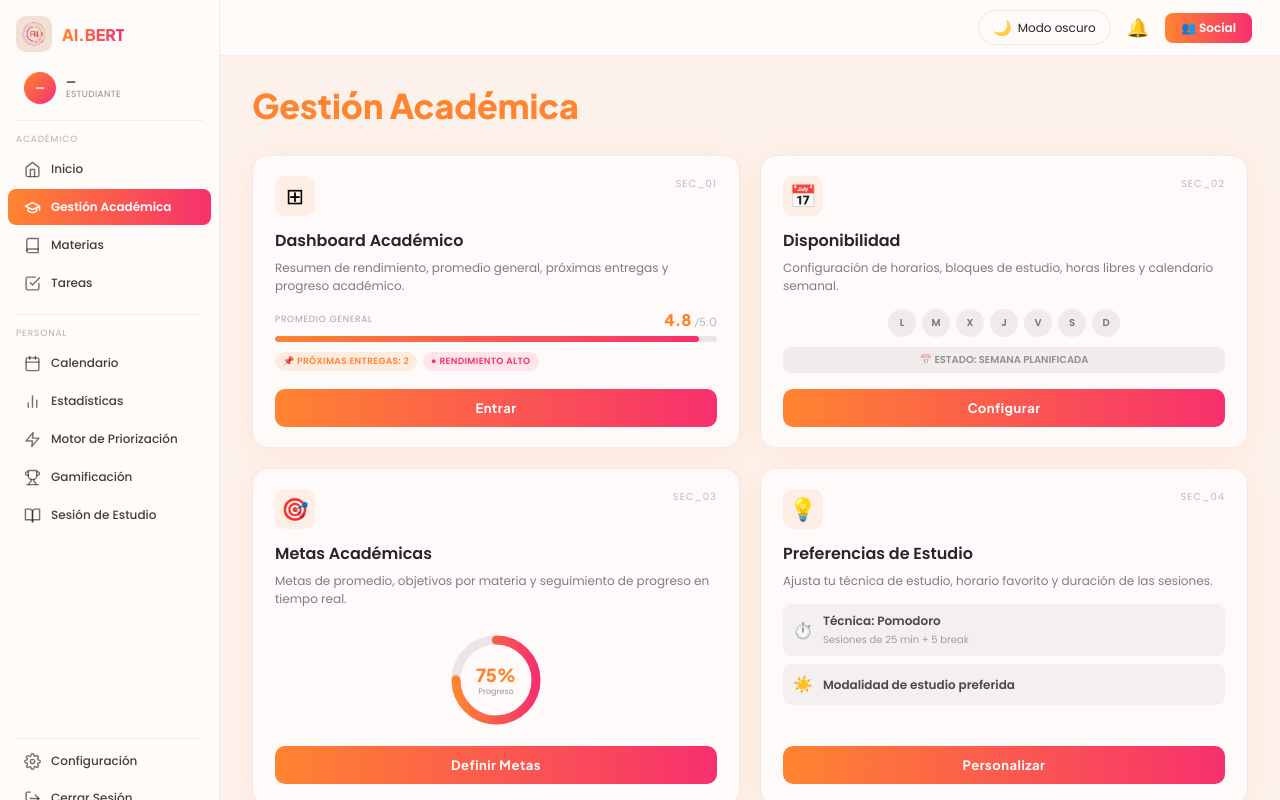
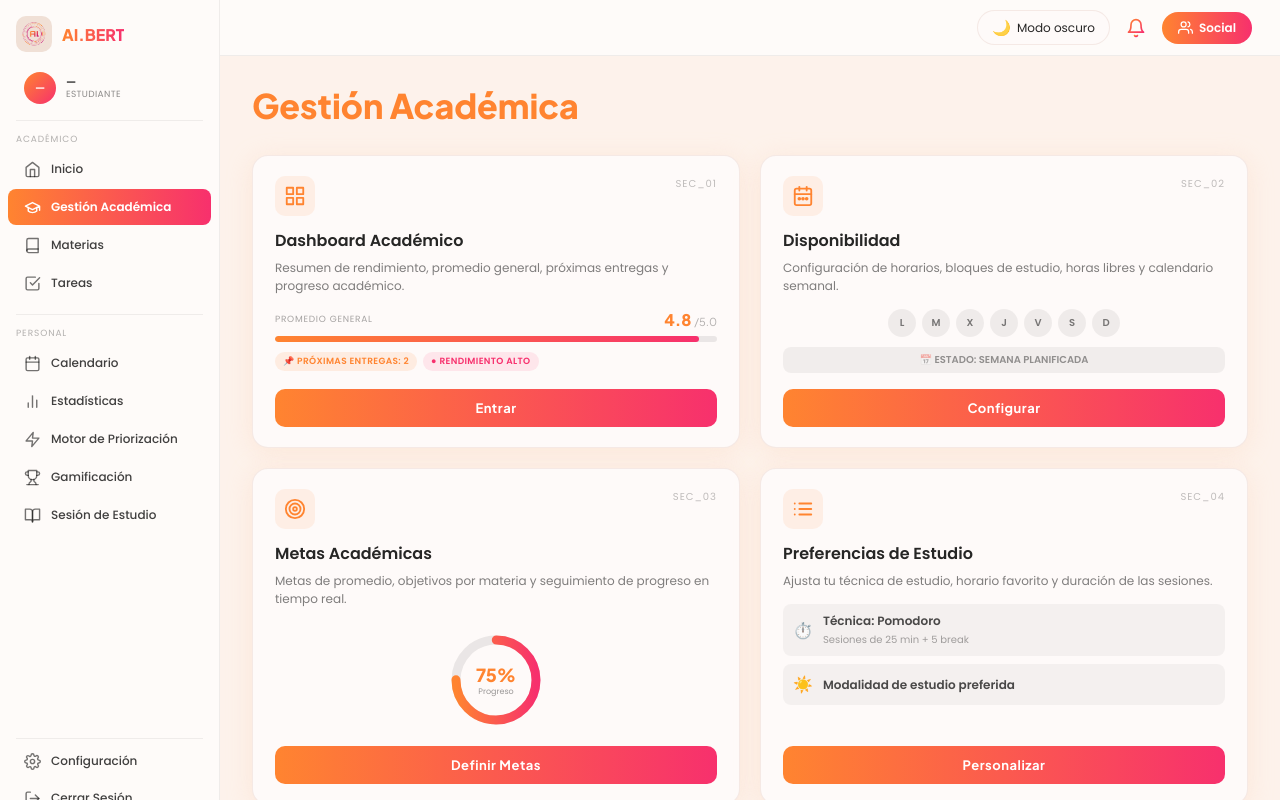
Before and after one commit to AI-BERT-BACKEND/FRONTEND, a React (Vite) app: page /gestion in a window 1280 px wide. Built offline with nearby package versions, Linux system fonts and the light colour scheme.

Commit message:
Correcion iconos academic management

```diff
--- a/src/pages/AcademicManagement.jsx
+++ b/src/pages/AcademicManagement.jsx
@@ -2,10 +2,82 @@ import React from 'react';
 import { useNavigate } from 'react-router-dom';
 import Sidebar from '../components/Sidebar';
 
+/* ── SVG Icons para cada tarjeta ── */
+const DashboardIcon = ({ isDark }) => (
+  <svg width="22" height="22" viewBox="0 0 24 24" fill="none"
+    stroke={isDark ? '#FF5B2E' : '#FF8430'} strokeWidth="2"
+    strokeLinecap="round" strokeLinejoin="round">
+    <rect x="3" y="3" width="7" height="7"/><rect x="14" y="3" width="7" height="7"/>
+    <rect x="14" y="14" width="7" height="7"/><rect x="3" y="14" width="7" height="7"/>
+  </svg>
+);
+
+const CalendarIcon = ({ isDark }) => (
+  <svg width="22" height="22" viewBox="0 0 24 24" fill="none"
+    stroke={isDark ? '#FF5B2E' : '#FF8430'} strokeWidth="2"
+    strokeLinecap="round" strokeLinejoin="round">
+    <rect x="3" y="4" width="18" height="18" rx="2"/>
+    <line x1="16" y1="2" x2="16" y2="6"/>
+    <line x1="8" y1="2" x2="8" y2="6"/>
+    <line x1="3" y1="10" x2="21" y2="10"/>
+    <circle cx="8" cy="15" r="1" fill={isDark ? '#FF5B2E' : '#FF8430'}/>
+    <circle cx="12" cy="15" r="1" fill={isDark ? '#FF5B2E' : '#FF8430'}/>
+    <circle cx="16" cy="15" r="1" fill={isDark ? '#FF5B2E' : '#FF8430'}/>
+  </svg>
+);
+
+const MetasIcon = ({ isDark }) => (
+  <svg width="22" height="22" viewBox="0 0 24 24" fill="none"
+    stroke={isDark ? '#FF5B2E' : '#FF8430'} strokeWidth="2"
+    strokeLinecap="round" strokeLinejoin="round">
+    <circle cx="12" cy="12" r="10"/>
+    <circle cx="12" cy="12" r="6"/>
+    <circle cx="12" cy="12" r="2"/>
+  </svg>
+);
+
+const PreferenciasIcon = ({ isDark }) => (
+  <svg width="22" height="22" viewBox="0 0 24 24" fill="none"
+    stroke={isDark ? '#FF5B2E' : '#FF8430'} strokeWidth="2"
+    strokeLinecap="round" strokeLinejoin="round">
+    <line x1="8" y1="6" x2="21" y2="6"/>
+    <line x1="8" y1="12" x2="21" y2="12"/>
+    <line x1="8" y1="18" x2="21" y2="18"/>
+    <line x1="3" y1="6" x2="3.01" y2="6"/>
+    <line x1="3" y1="12" x2="3.01" y2="12"/>
+    <line x1="3" y1="18" x2="3.01" y2="18"/>
+  </svg>
+);
+
+/* ── Campana y Social para topbar ── */
+const BellIcon = ({ isDark }) => (
+  <svg width="20" height="20" viewBox="0 0 24 24" fill="none" strokeWidth="2"
+    strokeLinecap="round" strokeLinejoin="round">
+    <defs>
+      <linearGradient id="bellGradAM" x1="0%" y1="0%" x2="100%" y2="100%">
+        <stop offset="0%" stopColor={isDark ? '#FF5B2E' : '#FF8430'}/>
+        <stop offset="100%" stopColor={isDark ? '#C4107A' : '#F7306D'}/>
+      </linearGradient>
+    </defs>
+    <path d="M18 8A6 6 0 0 0 6 8c0 7-3 9-3 9h18s-3-2-3-9" stroke="url(#bellGradAM)"/>
+    <path d="M13.73 21a2 2 0 0 1-3.46 0" stroke="url(#bellGradAM)"/>
+  </svg>
+);
+
+const SocialIcon = () => (
+  <svg width="15" height="15" viewBox="0 0 24 24" fill="none"
+    stroke="#fff" strokeWidth="2" strokeLinecap="round" strokeLinejoin="round">
+    <path d="M17 21v-2a4 4 0 0 0-4-4H5a4 4 0 0 0-4 4v2"/>
+    <circle cx="9" cy="7" r="4"/>
+    <path d="M23 21v-2a4 4 0 0 0-3-3.87"/>
+    <path d="M16 3.13a4 4 0 0 1 0 7.75"/>
+  </svg>
+);
+
 const SECCIONES = [
   {
     id: 'SEC_01',
-    icon: '⊞',
+    IconComp: DashboardIcon,
     titulo: 'Dashboard Académico',
     descripcion: 'Resumen de rendimiento, promedio general, próximas entregas y progreso académico.',
     path: '/gestion/dashboard',
@@ -14,7 +86,7 @@ const SECCIONES = [
   },
   {
     id: 'SEC_02',
-    icon: '📅',
+    IconComp: CalendarIcon,
     titulo: 'Disponibilidad',
     descripcion: 'Configuración de horarios, bloques de estudio, horas libres y calendario semanal.',
     path: '/gestion/disponibilidad',
@@ -23,7 +95,7 @@ const SECCIONES = [
   },
   {
     id: 'SEC_03',
-    icon: '🎯',
+    IconComp: MetasIcon,
     titulo: 'Metas Académicas',
     descripcion: 'Metas de promedio, objetivos por materia y seguimiento de progreso en tiempo real.',
     path: '/gestion/metas',
@@ -32,7 +104,7 @@ const SECCIONES = [
   },
   {
     id: 'SEC_04',
-    icon: '💡',
+    IconComp: PreferenciasIcon,
     titulo: 'Preferencias de Estudio',
     descripcion: 'Ajusta tu técnica de estudio, horario favorito y duración de las sesiones.',
     path: '/gestion/preferencias',
@@ -43,7 +115,7 @@ const SECCIONES = [
 
 const DIAS = ['L', 'M', 'X', 'J', 'V', 'S', 'D'];
 
-const GestionAcademica = ({ theme = 'light', onToggleTheme }) => {
+const AcademicManagement = ({ theme = 'light', onToggleTheme }) => {
   const isDark = theme === 'dark';
   const [sidebarCollapsed, setSidebarCollapsed] = React.useState(false);
   const navigate = useNavigate();
@@ -87,7 +159,7 @@ const GestionAcademica = ({ theme = 'light', onToggleTheme }) => {
     }
     if (extra === 'circular') {
       return (
-        <div style={{ ...s.extraBlock, alignItems: 'center', display: 'flex', justifyContent: 'center', paddingTop: 8 }}>
+        <div style={{ ...s.extraBlock, display: 'flex', justifyContent: 'center', paddingTop: 8 }}>
           <CircleProgress pct={75} isDark={isDark} label="Progreso" />
         </div>
       );
@@ -129,36 +201,29 @@ const GestionAcademica = ({ theme = 'light', onToggleTheme }) => {
               <span style={{ fontSize: 15 }}>{isDark ? '☀️' : '🌙'}</span>
               <span style={{ fontSize: 12 }}>{isDark ? 'Modo claro' : 'Modo oscuro'}</span>
             </button>
-            <button style={s.iconBtn}>🔔</button>
-            <button style={s.socialBtn}>👥 Social</button>
+            <button style={s.iconBtn}><BellIcon isDark={isDark} /></button>
+            <button style={s.socialBtn}><SocialIcon /> Social</button>
           </div>
         </div>
 
         {/* CONTENT */}
         <div style={s.scrollArea}>
           <div style={s.content}>
-            {/* TÍTULO - solo en modo claro según diseño */}
-            {!isDark && (
-              <h1 style={s.pageTitle}>Gestión Académica</h1>
-            )}
+            {!isDark && <h1 style={s.pageTitle}>Gestión Académica</h1>}
 
-            {/* GRID DE TARJETAS */}
             <div style={s.grid2}>
               {SECCIONES.map(sec => (
                 <div key={sec.id} style={s.card}>
                   <div style={s.cardTop}>
-                    <div style={s.cardIcon}>{sec.icon}</div>
+                    <div style={s.cardIcon}>
+                      <sec.IconComp isDark={isDark} />
+                    </div>
                     <span style={s.secId}>{sec.id}</span>
                   </div>
                   <div style={s.cardTitle}>{sec.titulo}</div>
                   <div style={s.cardDesc}>{sec.descripcion}</div>
-
                   {renderExtra(sec.extra)}
-
-                  <button
-                    style={s.cardBtn}
-                    onClick={() => navigate(sec.path)}
-                  >
+                  <button style={s.cardBtn} onClick={() => navigate(sec.path)}>
                     {sec.accion}
                   </button>
                 </div>
@@ -181,18 +246,16 @@ const CircleProgress = ({ pct, isDark, label }) => {
       <svg width="100" height="100" viewBox="0 0 100 100">
         <defs>
           <linearGradient id="cg2" x1="0%" y1="0%" x2="100%" y2="0%">
-            <stop offset="0%" stopColor={isDark ? '#FF5B2E' : '#FF8430'} />
-            <stop offset="100%" stopColor={isDark ? '#C4107A' : '#F7306D'} />
+            <stop offset="0%" stopColor={isDark ? '#FF5B2E' : '#FF8430'}/>
+            <stop offset="100%" stopColor={isDark ? '#C4107A' : '#F7306D'}/>
           </linearGradient>
         </defs>
         <circle cx="50" cy="50" r={r} fill="none"
-          stroke={isDark ? 'rgba(255,255,255,0.08)' : 'rgba(0,0,0,0.08)'}
-          strokeWidth="9" />
+          stroke={isDark ? 'rgba(255,255,255,0.08)' : 'rgba(0,0,0,0.08)'} strokeWidth="9"/>
         <circle cx="50" cy="50" r={r} fill="none"
           stroke="url(#cg2)" strokeWidth="9"
           strokeDasharray={`${dash} ${circ - dash}`}
-          strokeDashoffset={circ / 4}
-          strokeLinecap="round" />
+          strokeDashoffset={circ / 4} strokeLinecap="round"/>
       </svg>
       <div style={{
         position: 'absolute', inset: 0,
@@ -216,271 +279,146 @@ const CircleProgress = ({ pct, isDark, label }) => {
 
 const getStyles = (isDark) => ({
   root: {
-    display: 'flex',
-    minHeight: '100vh',
-    width: '100%',
+    display: 'flex', minHeight: '100vh', width: '100%',
     backgroundColor: isDark ? '#050208' : '#FDF2EB',
     fontFamily: "'Poppins', sans-serif",
-    position: 'relative',
-    margin: 0,
-    padding: 0,
-    boxSizing: 'border-box',
+    position: 'relative', margin: 0, padding: 0, boxSizing: 'border-box',
   },
   grid: {
-    position: 'fixed',
-    inset: 0,
-    backgroundImage: `
-      linear-gradient(${isDark ? 'rgba(4,27,54,0.7)' : 'rgba(253,238,230,0.9)'} 1px, transparent 1px),
-      linear-gradient(90deg, ${isDark ? 'rgba(4,27,54,0.7)' : 'rgba(253,238,230,0.9)'} 1px, transparent 1px)
-    `,
+    position: 'fixed', inset: 0,
+    backgroundImage: isDark
+      ? `linear-gradient(rgba(30,80,160,0.35) 1px, transparent 1px), linear-gradient(90deg, rgba(30,80,160,0.35) 1px, transparent 1px)`
+      : `linear-gradient(rgba(220,150,120,0.25) 1px, transparent 1px), linear-gradient(90deg, rgba(220,150,120,0.25) 1px, transparent 1px)`,
     backgroundSize: '36px 36px',
-    pointerEvents: 'none',
-    zIndex: 0,
+    pointerEvents: 'none', zIndex: 0,
   },
   main: {
-    flex: 1,
-    display: 'flex',
-    flexDirection: 'column',
-    position: 'relative',
-    zIndex: 1,
-    minWidth: 0,
+    flex: 1, display: 'flex', flexDirection: 'column',
+    position: 'relative', zIndex: 1, minWidth: 0,
     backgroundColor: isDark ? '#050208' : '#FDF2EB',
   },
   topbar: {
-    height: 56,
-    display: 'flex',
-    alignItems: 'center',
-    justifyContent: 'space-between',
-    padding: '0 28px',
+    height: 56, display: 'flex', alignItems: 'center',
+    justifyContent: 'space-between', padding: '0 28px',
     borderBottom: `1px solid ${isDark ? 'rgba(255,255,255,0.06)' : 'rgba(0,0,0,0.06)'}`,
     backgroundColor: isDark ? '#0F0E0F' : '#FEFBF9',
-    position: 'sticky',
-    top: 0,
-    zIndex: 5,
+    position: 'sticky', top: 0, zIndex: 5,
   },
-  topbarRight: {
-    display: 'flex',
-    alignItems: 'center',
-    gap: 10,
-  },
+  topbarRight: { display: 'flex', alignItems: 'center', gap: 10 },
   themeBtn: {
     background: isDark ? '#171717' : '#FEFAF9',
     border: `1px solid ${isDark ? 'rgba(255,255,255,0.08)' : 'rgba(220,193,181,0.30)'}`,
-    borderRadius: 50,
-    padding: '5px 14px',
-    cursor: 'pointer',
-    display: 'flex',
-    alignItems: 'center',
-    gap: 6,
+    borderRadius: 50, padding: '5px 14px', cursor: 'pointer',
+    display: 'flex', alignItems: 'center', gap: 6,
     fontFamily: "'Poppins', sans-serif",
-    color: isDark ? '#FFFFFF' : 'rgba(0,0,0,0.85)',
-    fontSize: 12,
+    color: isDark ? '#FFFFFF' : 'rgba(0,0,0,0.85)', fontSize: 12,
   },
   iconBtn: {
-    background: 'none',
-    border: 'none',
-    cursor: 'pointer',
-    fontSize: 18,
-    padding: '4px 6px',
+    background: 'none', border: 'none', cursor: 'pointer',
+    padding: '4px 6px', display: 'flex', alignItems: 'center', justifyContent: 'center',
   },
   socialBtn: {
     background: isDark
       ? 'linear-gradient(90deg, #C4107A, #FF5B2E)'
       : 'linear-gradient(90deg, #FF8430, #F7306D)',
-    border: 'none',
-    borderRadius: 8,
-    padding: '6px 16px',
-    color: '#fff',
-    fontFamily: "'Poppins', sans-serif",
-    fontSize: 12,
-    fontWeight: 600,
-    cursor: 'pointer',
+    border: 'none', borderRadius: 20, padding: '7px 16px',
+    color: '#fff', fontFamily: "'Poppins', sans-serif",
+    fontSize: 12, fontWeight: 600, cursor: 'pointer',
+    display: 'flex', alignItems: 'center', gap: 6,
   },
-  scrollArea: {
-    flex: 1,
-    overflowY: 'auto',
-    overflowX: 'hidden',
-  },
-  content: {
-    padding: '28px 32px',
-    width: '100%',
-    boxSizing: 'border-box',
-  },
+  scrollArea: { flex: 1, overflowY: 'auto', overflowX: 'hidden' },
+  content: { padding: '28px 32px', width: '100%', boxSizing: 'border-box' },
   pageTitle: {
     fontFamily: "'Plus Jakarta Sans', sans-serif",
-    fontSize: 34,
-    fontWeight: 800,
-    margin: '0 0 28px 0',
+    fontSize: 34, fontWeight: 800, margin: '0 0 28px 0',
     color: isDark ? '#FF5B2E' : '#FF8430',
   },
-  grid2: {
-    display: 'grid',
-    gridTemplateColumns: 'repeat(2, 1fr)',
-    gap: 20,
-  },
+  grid2: { display: 'grid', gridTemplateColumns: 'repeat(2, 1fr)', gap: 20 },
   card: {
     background: isDark ? '#171717' : '#FEFAF9',
     border: `1px solid ${isDark ? 'rgba(255,255,255,0.08)' : 'rgba(220,193,181,0.30)'}`,
-    borderRadius: 16,
-    padding: '20px 22px',
-    display: 'flex',
-    flexDirection: 'column',
-    gap: 0,
-    boxShadow: isDark
-      ? '0 4px 24px rgba(196,16,122,0.10)'
-      : '0 4px 24px rgba(253,214,189,0.40)',
+    borderRadius: 16, padding: '20px 22px',
+    display: 'flex', flexDirection: 'column',
+    boxShadow: isDark ? '0 4px 24px rgba(196,16,122,0.10)' : '0 4px 24px rgba(253,214,189,0.40)',
   },
   cardTop: {
-    display: 'flex',
-    justifyContent: 'space-between',
-    alignItems: 'flex-start',
-    marginBottom: 12,
+    display: 'flex', justifyContent: 'space-between',
+    alignItems: 'flex-start', marginBottom: 12,
   },
   cardIcon: {
-    fontSize: 22,
-    width: 40,
-    height: 40,
-    borderRadius: 10,
-    background: isDark ? 'rgba(255,255,255,0.06)' : 'rgba(255,132,48,0.10)',
-    display: 'flex',
-    alignItems: 'center',
-    justifyContent: 'center',
+    width: 40, height: 40, borderRadius: 10,
+    background: isDark ? 'rgba(255,91,46,0.12)' : 'rgba(255,132,48,0.10)',
+    display: 'flex', alignItems: 'center', justifyContent: 'center',
   },
   secId: {
-    fontSize: 10,
-    letterSpacing: '0.10em',
+    fontSize: 10, letterSpacing: '0.10em',
     color: isDark ? 'rgba(255,255,255,0.25)' : 'rgba(0,0,0,0.25)',
     fontFamily: "'Poppins', sans-serif",
   },
   cardTitle: {
-    fontSize: 16,
-    fontWeight: 700,
+    fontSize: 16, fontWeight: 700,
     color: isDark ? '#FFFFFF' : 'rgba(0,0,0,0.85)',
-    fontFamily: "'Poppins', sans-serif",
-    marginBottom: 6,
+    fontFamily: "'Poppins', sans-serif", marginBottom: 6,
   },
   cardDesc: {
-    fontSize: 12,
-    color: isDark ? 'rgba(255,255,255,0.45)' : 'rgba(0,0,0,0.50)',
-    lineHeight: 1.5,
-    marginBottom: 14,
+    fontSize: 12, color: isDark ? 'rgba(255,255,255,0.45)' : 'rgba(0,0,0,0.50)',
+    lineHeight: 1.5, marginBottom: 14,
   },
-  extraBlock: {
-    marginBottom: 16,
-  },
-  promedioRow: {
-    display: 'flex',
-    justifyContent: 'space-between',
-    alignItems: 'center',
-    marginBottom: 6,
-  },
+  extraBlock: { marginBottom: 16 },
+  promedioRow: { display: 'flex', justifyContent: 'space-between', alignItems: 'center', marginBottom: 6 },
   promedioLabel: {
-    fontSize: 9,
-    letterSpacing: '0.08em',
-    textTransform: 'uppercase',
+    fontSize: 9, letterSpacing: '0.08em', textTransform: 'uppercase',
     color: isDark ? 'rgba(255,255,255,0.35)' : 'rgba(0,0,0,0.35)',
   },
   promedioVal: {
-    fontSize: 16,
-    fontWeight: 800,
+    fontSize: 16, fontWeight: 800,
     fontFamily: "'Plus Jakarta Sans', sans-serif",
     color: isDark ? '#FF5B2E' : '#FF8430',
   },
   promedioMax: {
-    fontSize: 11,
-    fontWeight: 400,
+    fontSize: 11, fontWeight: 400,
     color: isDark ? 'rgba(255,255,255,0.30)' : 'rgba(0,0,0,0.30)',
   },
   progressTrack: {
-    height: 6,
-    borderRadius: 3,
+    height: 6, borderRadius: 3,
     background: isDark ? 'rgba(255,255,255,0.08)' : 'rgba(0,0,0,0.08)',
-    overflow: 'hidden',
-    marginBottom: 10,
+    overflow: 'hidden', marginBottom: 10,
   },
   progressFill: {
-    height: '100%',
-    borderRadius: 3,
-    background: isDark
-      ? 'linear-gradient(90deg,#FF5B2E,#C4107A)'
-      : 'linear-gradient(90deg,#FF8430,#F7306D)',
+    height: '100%', borderRadius: 3,
+    background: isDark ? 'linear-gradient(90deg,#FF5B2E,#C4107A)' : 'linear-gradient(90deg,#FF8430,#F7306D)',
   },
-  badgeRow: {
-    display: 'flex',
-    gap: 6,
-    flexWrap: 'wrap',
-  },
-  badge: {
-    fontSize: 9,
-    fontWeight: 600,
-    padding: '3px 8px',
-    borderRadius: 20,
-    letterSpacing: '0.04em',
-  },
-  diasRow: {
-    display: 'flex',
-    gap: 6,
-    marginBottom: 10,
-    justifyContent: 'center',
-  },
+  badgeRow: { display: 'flex', gap: 6, flexWrap: 'wrap' },
+  badge: { fontSize: 9, fontWeight: 600, padding: '3px 8px', borderRadius: 20, letterSpacing: '0.04em' },
+  diasRow: { display: 'flex', gap: 6, marginBottom: 10, justifyContent: 'center' },
   diaCircle: {
-    width: 28,
-    height: 28,
-    borderRadius: '50%',
+    width: 28, height: 28, borderRadius: '50%',
     background: isDark ? 'rgba(255,255,255,0.06)' : 'rgba(0,0,0,0.06)',
-    display: 'flex',
-    alignItems: 'center',
-    justifyContent: 'center',
-    fontSize: 10,
-    fontWeight: 600,
+    display: 'flex', alignItems: 'center', justifyContent: 'center',
+    fontSize: 10, fontWeight: 600,
     color: isDark ? 'rgba(255,255,255,0.50)' : 'rgba(0,0,0,0.50)',
   },
   estadoBadge: {
-    fontSize: 10,
-    fontWeight: 600,
+    fontSize: 10, fontWeight: 600,
     color: isDark ? 'rgba(255,255,255,0.40)' : 'rgba(0,0,0,0.40)',
     background: isDark ? 'rgba(255,255,255,0.05)' : 'rgba(0,0,0,0.05)',
-    borderRadius: 8,
-    padding: '5px 10px',
-    textAlign: 'center',
+    borderRadius: 8, padding: '5px 10px', textAlign: 'center',
   },
   prefItem: {
-    display: 'flex',
-    alignItems: 'center',
-    gap: 10,
+    display: 'flex', alignItems: 'center', gap: 10,
     background: isDark ? 'rgba(255,255,255,0.04)' : 'rgba(0,0,0,0.04)',
-    borderRadius: 8,
-    padding: '8px 10px',
+    borderRadius: 8, padding: '8px 10px',
   },
-  prefIcon: {
-    fontSize: 16,
-  },
-  prefTitle: {
-    fontSize: 12,
-    fontWeight: 600,
-    color: isDark ? 'rgba(255,255,255,0.70)' : 'rgba(0,0,0,0.70)',
-  },
-  prefSub: {
-    fontSize: 10,
-    color: isDark ? 'rgba(255,255,255,0.35)' : 'rgba(0,0,0,0.35)',
-    marginTop: 2,
-  },
+  prefIcon: { fontSize: 16 },
+  prefTitle: { fontSize: 12, fontWeight: 600, color: isDark ? 'rgba(255,255,255,0.70)' : 'rgba(0,0,0,0.70)' },
+  prefSub: { fontSize: 10, color: isDark ? 'rgba(255,255,255,0.35)' : 'rgba(0,0,0,0.35)', marginTop: 2 },
   cardBtn: {
-    marginTop: 'auto',
-    width: '100%',
-    padding: '11px 0',
-    border: 'none',
-    borderRadius: 10,
-    background: isDark
-      ? 'linear-gradient(90deg, #C4107A, #FF5B2E)'
-      : 'linear-gradient(90deg, #FF8430, #F7306D)',
-    color: '#fff',
-    fontFamily: "'Plus Jakarta Sans', sans-serif",
-    fontSize: 13,
-    fontWeight: 700,
-    letterSpacing: '0.04em',
-    cursor: 'pointer',
+    marginTop: 'auto', width: '100%', padding: '11px 0',
+    border: 'none', borderRadius: 10,
+    background: isDark ? 'linear-gradient(90deg, #C4107A, #FF5B2E)' : 'linear-gradient(90deg, #FF8430, #F7306D)',
+    color: '#fff', fontFamily: "'Plus Jakarta Sans', sans-serif",
+    fontSize: 13, fontWeight: 700, letterSpacing: '0.04em', cursor: 'pointer',
   },
 });
 
-export default GestionAcademica;
+export default AcademicManagement;
```
